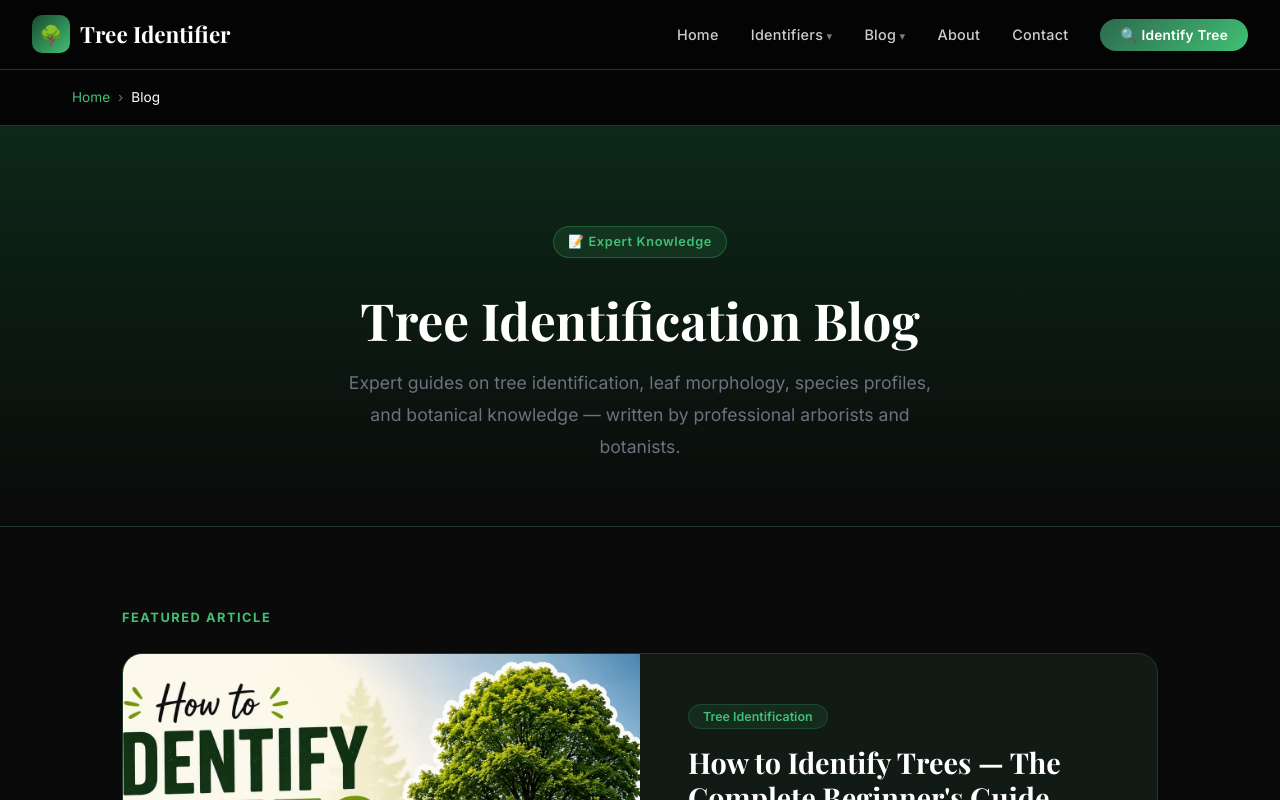
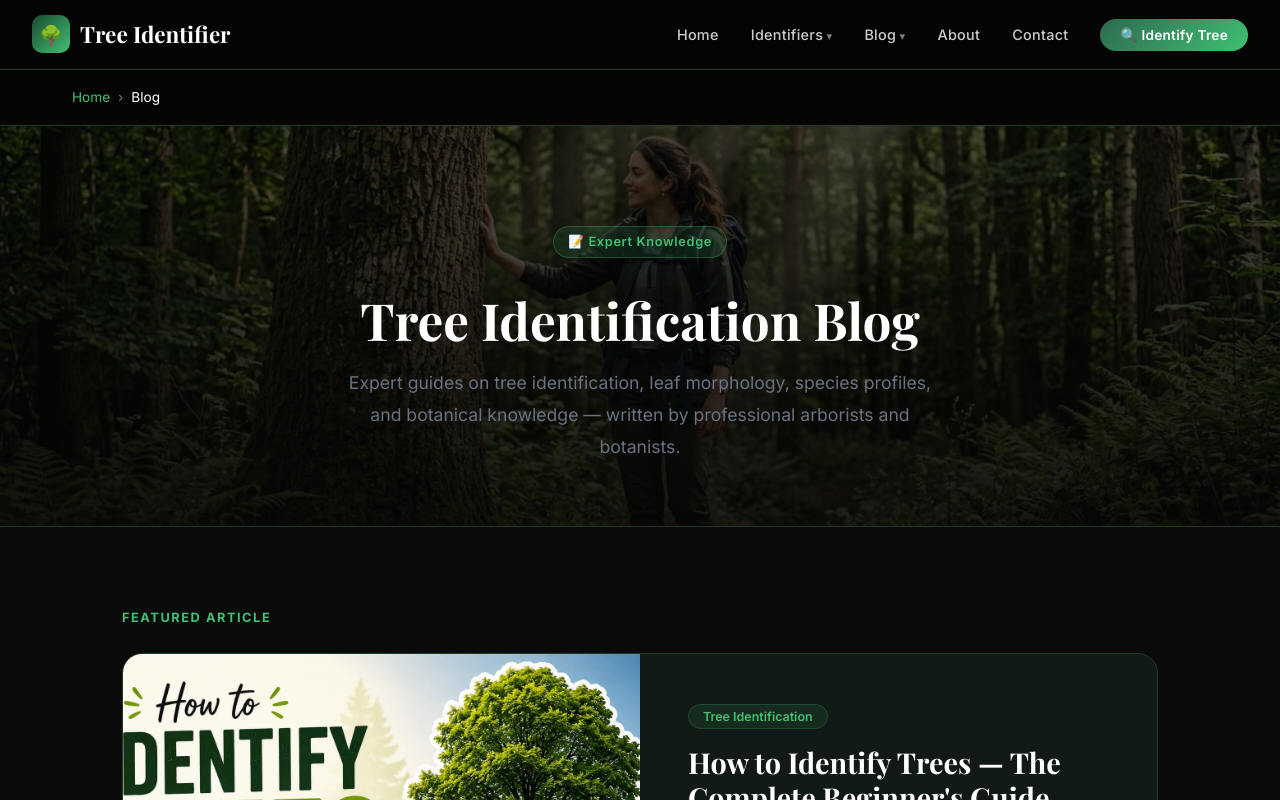
Before and after one commit to ahsan-ai-56/tree, a Next.js app: page /blog in a window 1280 px wide. Shown: the top 800 px of the page. Built offline with nearby package versions, Linux system fonts and the light colour scheme.

Commit message:
Update index.js

```diff
--- a/pages/blog/index.js
+++ b/pages/blog/index.js
@@ -56,8 +56,11 @@ export default function BlogIndex() {
       {/* HERO */}
       <section style={{
         paddingTop: '70px',
-        background: 'linear-gradient(180deg, var(--dark-green) 0%, var(--black) 100%)',
-        borderBottom: '1px solid var(--card-border)',
+// PURANI:
+background: 'linear-gradient(180deg, var(--dark-green) 0%, var(--black) 100%)',
+
+// NAYE SE BADLO:
+background: `linear-gradient(180deg, rgba(5,5,5,0.7) 0%, rgba(5,5,5,0.9) 100%), url('/tree.jpg') center/cover no-repeat`,        borderBottom: '1px solid var(--card-border)',
         padding: '100px 2rem 4rem',
         textAlign: 'center'
       }}>
```
